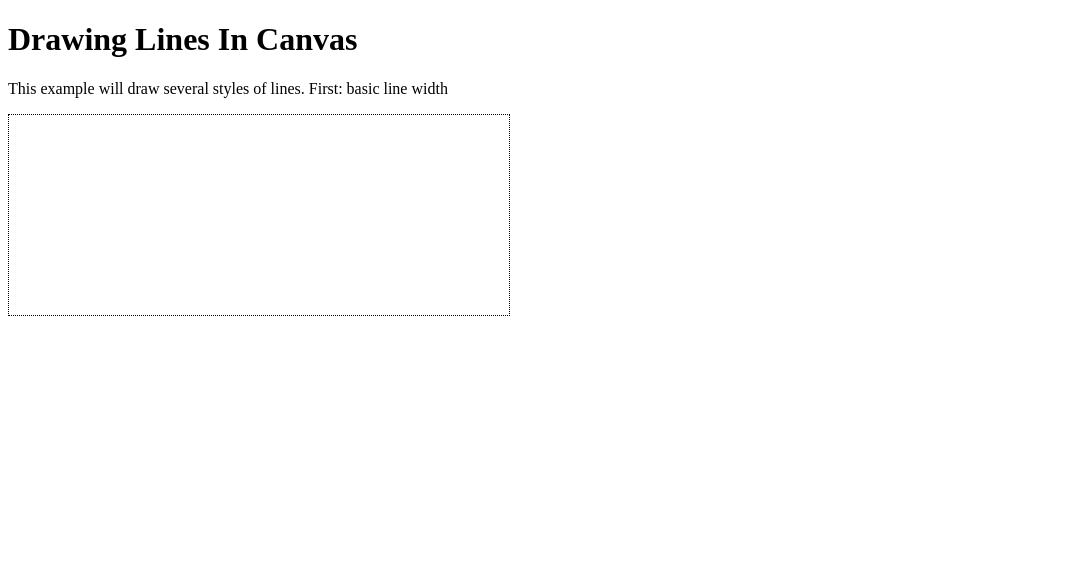
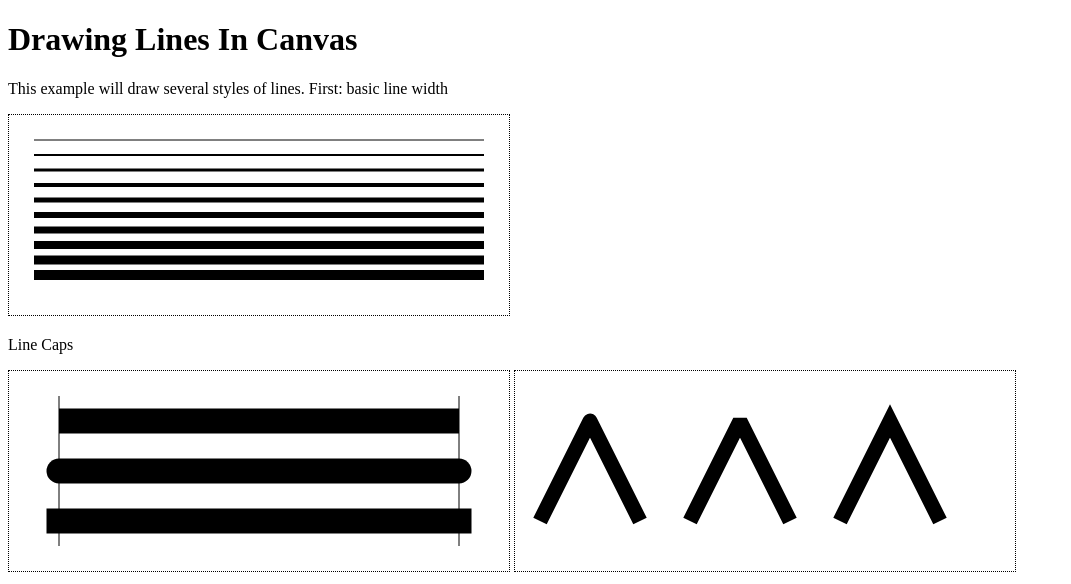
Before and after one commit to emosa/WIA, a plain HTML site: page HTML5 Canvas/1-Starting/2-Drawing Lines.htm in a window 1280 px wide. Shown: the whole page, without its empty margins (0-1071 px from the left). Drawn offline with Linux system fonts and the light colour scheme.

Commit message:
Drawing Lines In Canvas
Follow along video

```diff
--- a/HTML5 Canvas/1-Starting/2-Drawing Lines.htm
+++ b/HTML5 Canvas/1-Starting/2-Drawing Lines.htm
@@ -12,12 +12,111 @@
 				// draw lines of varying widths
 				var theCanvas = document.getElementById('Canvas1');
 				if (theCanvas && theCanvas.getContext) {
+				//test make sure exist
 					var ctx = theCanvas.getContext("2d");
+					//test make sure context exist
 					if (ctx) {
 
+						for(var i = 0; i < 10; i++){
+						//changing line everytime
+							ctx.beginPath(); //line command
+							ctx.lineWidth= 1 + i; //set line width
+							// for loop increase line width
+							ctx.moveTo(25, 25 + i * 15);// start drawing line						// go down 15 more px
+							ctx.lineTo(475, 25 + i * 15); //draw line to
+							// go down 25 more px
+							ctx.stroke(); //stroke the line
+
+					 	}
+					}
+				}
+
+				var theCanvas2 = document.getElementById("Canvas2");
+				if (theCanvas2 && theCanvas2.getContext){
+
+					var ctx2= theCanvas2.getContext("2d");
+
+					if (ctx2){
+						// Draw guidelines
+						ctx2.strokeStlye = "cyan";
+						ctx2.lineWidth = 1;
+
+						ctx2.beginPath();
+						ctx2.moveTo(50, 25);
+						ctx2.lineTo(50, 175);
+						ctx2.moveTo(450, 25);
+						ctx2.lineTo(450, 175);
+						ctx2.stroke();
+
+						//Draw line using each type of line cap
+
+						ctx2.lineWidth = 25;
+						ctx2.strokeStlye = "black";
+						ctx2.lineCap = "butt";
+
+						ctx2.beginPath();
+						ctx2.moveTo( 50, 50);
+						ctx2.lineTo(450, 50);
+						ctx2.stroke();
+
+						ctx2.lineWidth = 25;
+						ctx2.strokeStyle = "black";
+						ctx2.lineCap = "round";
+						ctx2.beginPath();
+						ctx2.moveTo(50, 100);
+						ctx2.lineTo(450, 100);
+						ctx2.stroke();
+
+						ctx2.lineCap = "square";
+						ctx2.beginPath();
+						ctx2.moveTo(50, 150);
+						ctx2.lineTo(450, 150);
+						ctx2.stroke();
+
+
+
+						}
 
 					}
+
+					var theCanvas3 = document.getElementById("Canvas3");
+				if (theCanvas3 && theCanvas3.getContext){
+
+					var ctx3= theCanvas3.getContext("2d");
+
+					if (ctx3){
+
+						ctx3.lineWidth = 15;
+						ctx3.strokeStyle = "black";
+
+						ctx3.lineJoin = "round";
+
+						ctx3.beginPath();
+						ctx3.moveTo(25, 150);
+						ctx3.lineTo(75, 50);
+						ctx3.lineTo(125, 150);
+						ctx3.stroke();
+
+						ctx3.lineJoin = "bevel";
+
+						ctx3.beginPath();
+						ctx3.moveTo(175, 150);
+						ctx3.lineTo(225, 50);
+						ctx3.lineTo(275, 150);
+						ctx3.stroke();
+
+						ctx3.lineJoin = "miter";
+
+						ctx3.miterLimit = 10;
+						ctx3.beginPath();
+						ctx3.moveTo(325, 150);
+						ctx3.lineTo(375, 50);
+						ctx3.lineTo(425, 150);
+						ctx3.stroke();
+
+						}
 				}
+
 
 
 			}
@@ -26,8 +125,16 @@
 	<body>
 		<h1>Drawing Lines In Canvas</h1>
 		<p>This example will draw several styles of lines. First: basic line width</p>
-		<canvas id="Canvas1" width="500" height="200">Your browser does not support canvas.</canvas>
+		<canvas id="Canvas1" width="500" height="200">
+        Your browser does not support canvas.
+        </canvas>
+        <p> Line Caps</p>
+        <canvas id= "Canvas2" width="500" height="200">
+        Your browser does not support canvas.
+        </canvas>
 
-
+		<canvas id ="Canvas3" width="500" height="200">
+        Your browser does not support canvas.
+        </canvas>
 	</body>
 </html>
```
